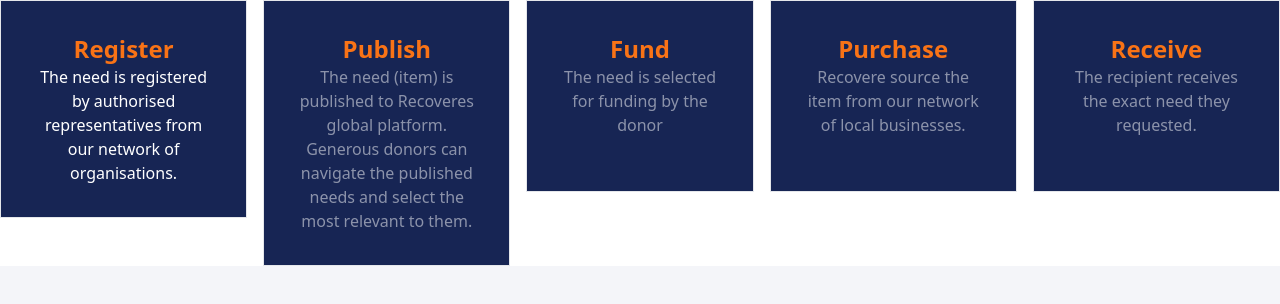
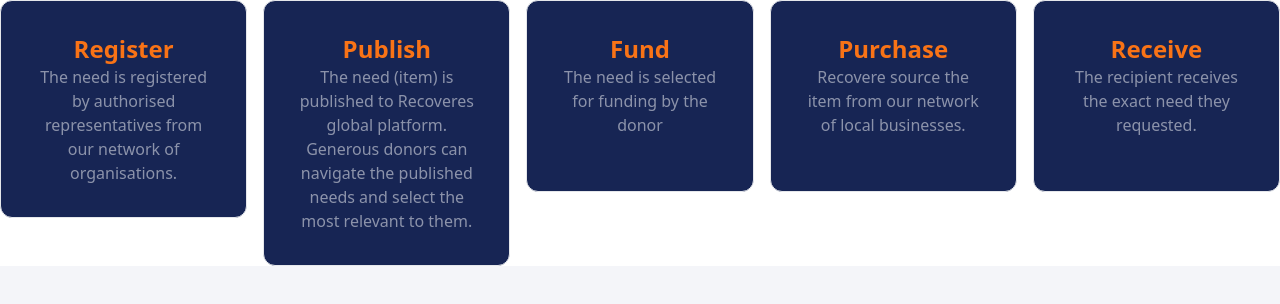
Before and after one commit to TomGegs/Diagram, a React (Vite) app: page / in a window 1280 px wide. Shown: the top 304 px of the page. Built offline with nearby package versions, Linux system fonts and the light colour scheme.

Commit message:
Add rounded corners to CircleDiagram step containers

```diff
--- a/src/pages/CircleDiagram/Diagram.tsx
+++ b/src/pages/CircleDiagram/Diagram.tsx
@@ -35,7 +35,7 @@ const Diagram = () => {
                 {processSteps.map(({ step, description }, index) => (
                     <div
                         key={step}
-                        className="flex max-h-fit min-h-48 flex-col items-center border bg-blue-950 p-8"
+                        className="flex max-h-fit min-h-48 flex-col items-center border bg-blue-950 rounded-xl p-8"
                         onMouseEnter={() => setHoveredStep(index)} // Set the hovered step index
                         onMouseLeave={() => setHoveredStep(null)} // Reset when not hovered
                     >
```
